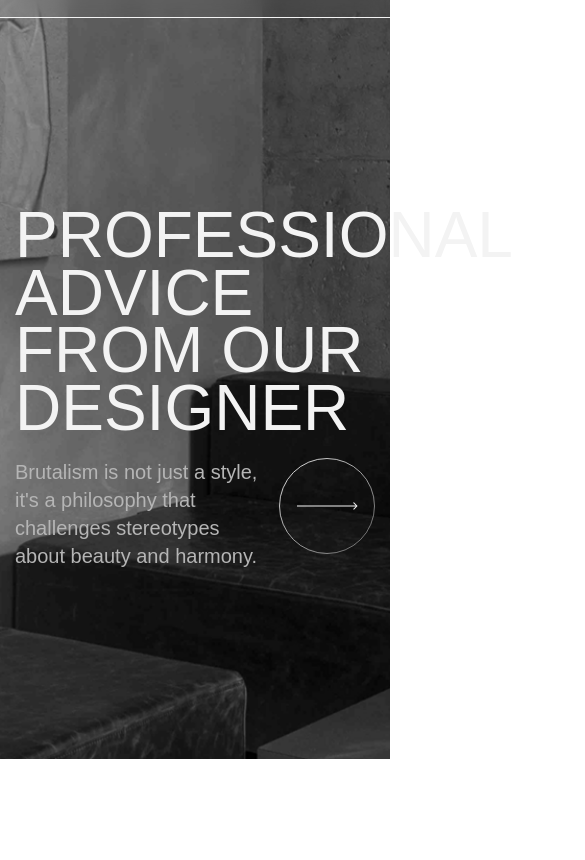
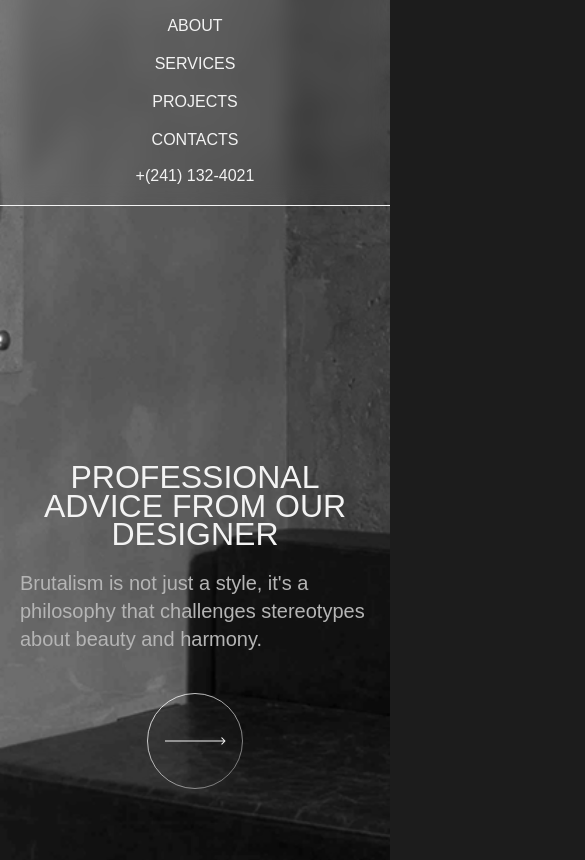
Before and after one commit to cfiuuig/brutalism, a plain HTML site: page index.html in a window 390 px wide. Shown: the part 85-945 px from the top of the page, 585 px wide, since content can reach past the window. Before the commit the page ends 844 px from the top, so only its background shows below. Drawn offline with Linux system fonts and the light colour scheme; a web font is replaced by a local one.

Commit message:
adapted header

```diff
--- a/style/base.css
+++ b/style/base.css
@@ -15,6 +15,13 @@
     --white: #F3F3F3;
     --ff: "Fustat", sans-serif;
     --gray: #B5B5B5;
+    --bg: #1C1C1C;
+
+}
+
+body {
+    background: var(--bg);
+    min-width: 320px;
 }
 
 .container {
--- a/style/header.css
+++ b/style/header.css
@@ -73,7 +73,7 @@
 .banner__title {
     font-family: var(--ff);
     font-weight: 300;
-    font-size: 64px;
+    font-size: clamp(1.875rem, 1.046rem + 4.15vw, 4rem)z;
     line-height: 90%;
     color: var(--white);
     text-transform: uppercase;
@@ -92,4 +92,61 @@
     line-height: 140%;
     max-width: 350px;
     width: 100%;
+    display: -webkit-box;
+    -webkit-line-clamp: 3;
+    -webkit-box-orient: vertical;
+    overflow: hidden;
 }
+
+@media screen and (max-width: 992px) {
+    .header__wrap {
+        flex-wrap: wrap;
+        gap: 20px;
+        justify-content: space-around;
+    }
+
+    .header__nav-list {
+        order: 10;
+    }
+}
+
+@media screen and (max-width: 768px) {
+    .header {
+        height: auto;
+    }
+
+    .header__nav {
+        position: static;
+    }
+
+    .header__wrap {
+        flex-wrap: nowrap;
+        flex-direction: column;
+    }
+
+    .header__nav-list {
+        order: unset;
+        flex-direction: column;
+        align-items: center;
+        gap: 20px;
+    }
+
+    .banner {
+        height: 100svh;
+    }
+}
+
+@media screen and (max-width: 566px) {
+.banner__content{
+    align-items: center;
+    width: 100%;
+}
+.banner__title{
+    text-align: center;
+}
+    .banner__desc {
+        flex-direction: column;
+        align-items: center;
+        gap: 40px;
+    }
+}
```
